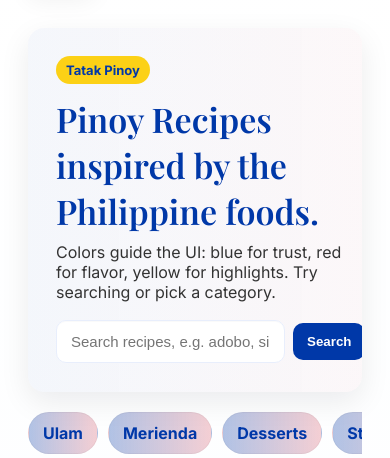
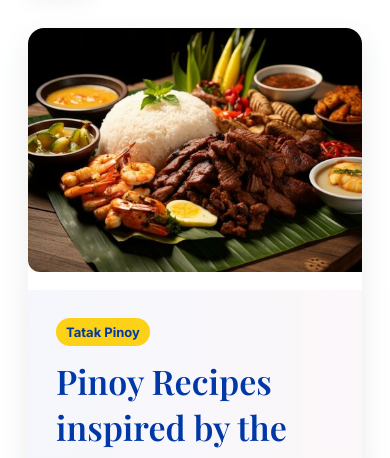
Before and after one commit to JustAProgrammer404/pinoyplate.com, a plain HTML site: page homepage.html in a window 390 px wide. Shown: the part 90-548 px from the top of the page. Drawn offline with nearby package versions, Linux system fonts and the light colour scheme.

Commit message:
Update webstyle.css

```diff
--- a/webstyle.css
+++ b/webstyle.css
@@ -83,7 +83,7 @@ nav a.cta2 {
       border-radius:16px;
       overflow:hidden;
       display:grid;
-      grid-template-columns: 1fr 480px;
+      grid-template-columns: 1fr auto;
       gap:18px;
       box-shadow:var(--shadow);
       margin-bottom:20px;
@@ -99,6 +99,13 @@ nav a.cta2 {
       color:var(--flag-blue);
     }
 .content p.lead{ margin:0 0 18px 0; color:#333; }
+.content .right img {
+  width: 100%;
+  height: auto;
+  object-fit: cover;
+  display: block;
+  border-radius: 12px;
+}
 
 .tag{
       display:inline-block;
@@ -181,3 +188,27 @@ footer{
     color:#6b6f76;
     font-size:14px;
     }
+
+
+/* Tablet Responsive recipe cards */
+@media (max-width: 1024px) {
+  .grid {
+    grid-template-columns: repeat(2, 1fr); /* 2 cards per row for tablets */
+    gap: 16px;
+  }
+}
+
+/* Phone Responsive Web */
+@media (max-width: 768px) {
+  .content {
+    grid-template-columns: 1fr; /* stack left and right */
+  }
+  .content .right {
+    order: -1; /* optional: image on top */
+  }
+  /* Make recipe cards stack on smaller screens */
+  .grid {
+    grid-template-columns: 1fr; /* single column for mobile */
+    gap: 12px; /* slightly smaller gap for mobile */
+  }
+}
```
